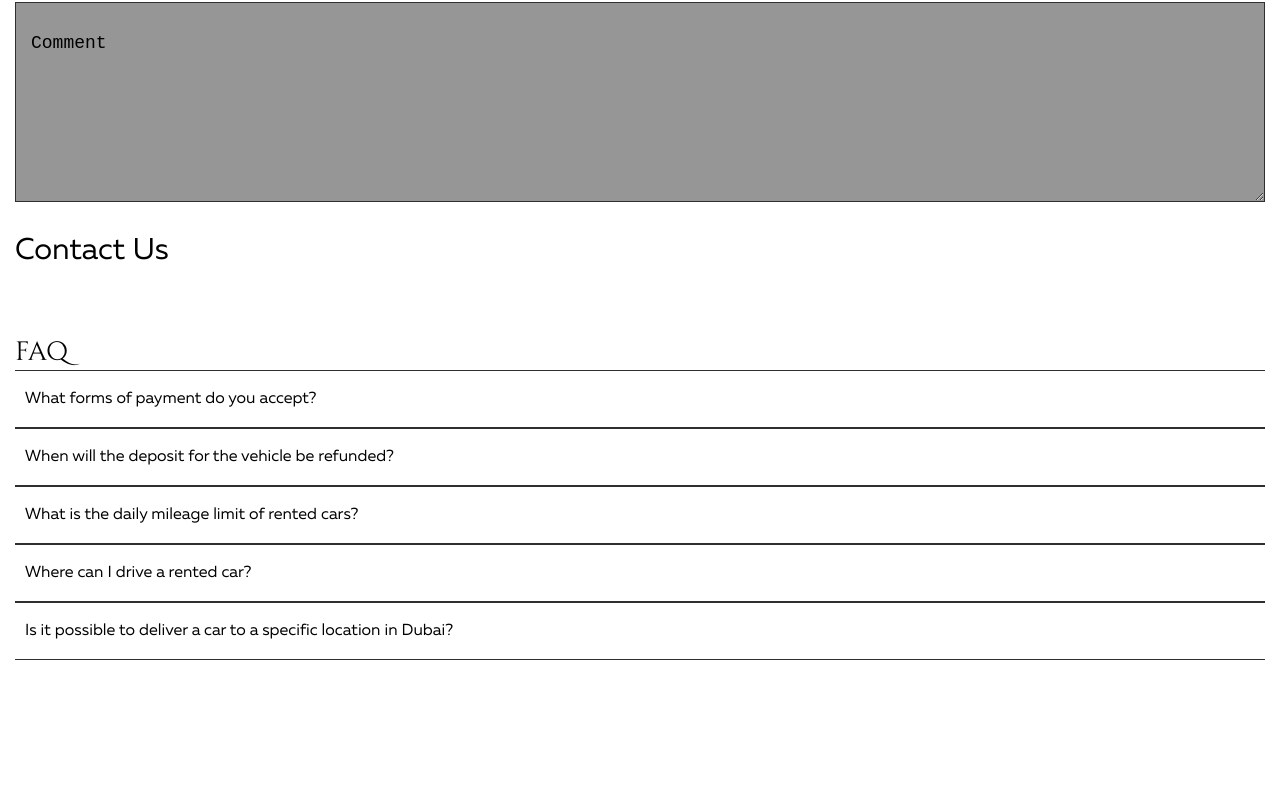
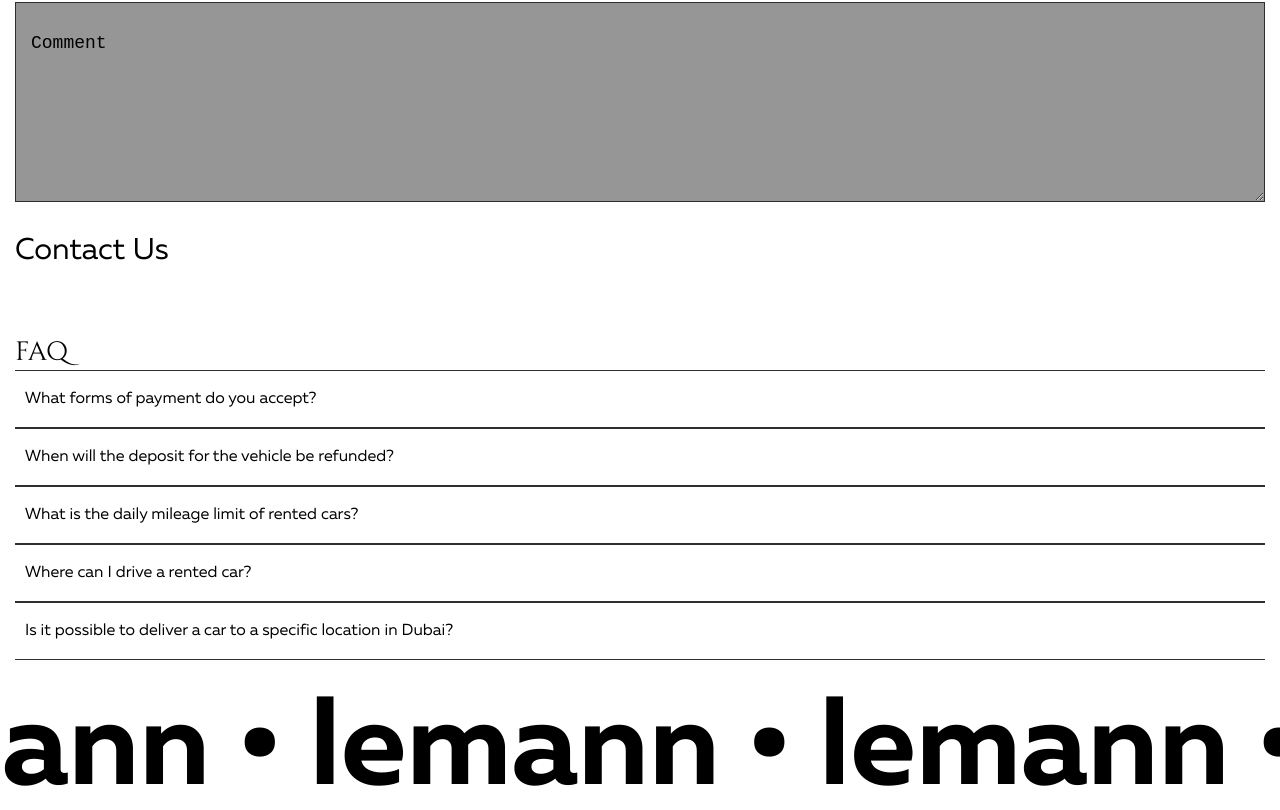
Before and after one commit to vitalij99/lemonCar, a Next.js app: page / in a window 1280 px wide. Shown: the part 4519-5329 px from the top of the page. Before the commit the page ends 5209 px from the top, so only its background shows below. Built offline with nearby package versions, Linux system fonts and the light colour scheme.

Commit message:
add Footer

```diff
--- /dev/null
+++ b/app/_componets/Footer/Footer.js
@@ -0,0 +1,13 @@
+import style from './footer.module.scss';
+
+const Footer = () => {
+  return (
+    <footer>
+      <div className={style.text}>
+        lemann • lemann • lemann • lemann • lemann • lemann
+      </div>
+    </footer>
+  );
+};
+
+export default Footer;
--- /dev/null
+++ b/app/_componets/Footer/footer.module.scss
@@ -0,0 +1,12 @@
+.text {
+  margin-left: -200px;
+  color: var(--text, #fff);
+
+  font-family: var(--font-muller, #fff);
+  font-size: 120px;
+  font-style: normal;
+  font-weight: 700;
+  line-height: normal;
+  white-space: nowrap;
+  overflow: hidden;
+}
--- a/app/layout.js
+++ b/app/layout.js
@@ -1,33 +1,34 @@
-import localFont from "next/font/local";
+import localFont from 'next/font/local';
 
-import "./globals.css";
+import './globals.css';
 
-import { Header } from "./_componets/Header/Header";
+import { Header } from './_componets/Header/Header';
+import Footer from './_componets/Footer/Footer';
 
 const myFont = localFont({
-    variable: "--font-muller",
+  variable: '--font-muller',
   src: [
     {
-            path: "../fonts/MullerRegular.ttf",
-            weight: "400",
-            style: "normal",
+      path: '../fonts/MullerRegular.ttf',
+      weight: '400',
+      style: 'normal',
     },
     {
-            path: "../fonts/MullerMedium.ttf",
-            weight: "500",
-            style: "normal",
+      path: '../fonts/MullerMedium.ttf',
+      weight: '500',
+      style: 'normal',
     },
     {
-            path: "../fonts/MullerBold.ttf",
-            weight: "700",
-            style: "normal",
+      path: '../fonts/MullerBold.ttf',
+      weight: '700',
+      style: 'normal',
     },
   ],
 });
 
 export const metadata = {
-    title: "Limon Car",
-    description: "Limon Car ren",
+  title: 'Limon Car',
+  description: 'Limon Car ren',
 };
 
 export default function RootLayout({ children }) {
@@ -37,6 +38,7 @@ export default function RootLayout({ children }) {
         <Header />
 
         {children}
+        <Footer />
       </body>
     </html>
   );
```
Lines whose indentation alone changed are shown as unchanged.
